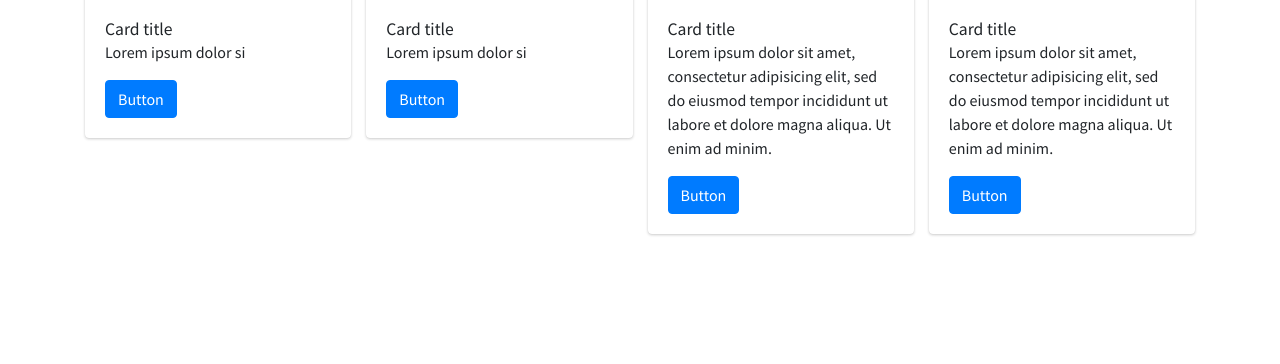
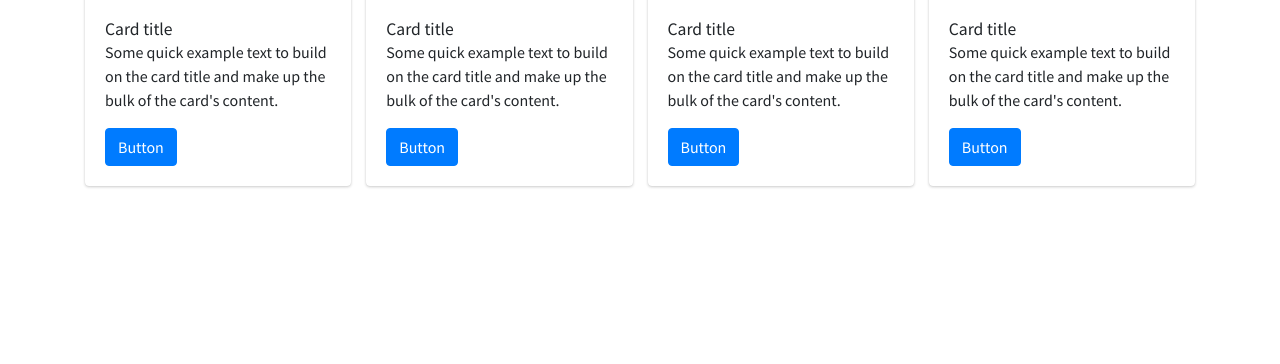
Before and after one commit to ChickenKatzu/ci-tugas-akhir, a CodeIgniter app: page /ci-tugas-akhir-kos/ in a window 1280 px wide. Shown: the part 841-1205 px from the top of the page. Run offline with CodeIgniter, Linux system fonts and the light colour scheme; some libraries are stand-ins or nearby versions.

Commit message:
restore commit

```diff
--- a/application/views/home/index.php
+++ b/application/views/home/index.php
@@ -101,7 +101,8 @@
             src="https://mdbootstrap.com/img/Photos/Horizontal/City/4-col/img%20(60).jpg" alt="Card image cap">
           <div class="card-body">
             <h4 class="card-title">Card title</h4>
-            <p class="card-text">Lorem ipsum dolor si</p>
+            <p class="card-text">Some quick example text to build on the card title and make up the bulk of the
+              card's content.</p>
             <a class="btn btn-primary">Button</a>
           </div>
         </div>
@@ -113,7 +114,8 @@
             src="https://mdbootstrap.com/img/Photos/Horizontal/City/4-col/img%20(60).jpg" alt="Card image cap">
           <div class="card-body">
             <h4 class="card-title">Card title</h4>
-            <p class="card-text">Lorem ipsum dolor si</p>
+            <p class="card-text">Some quick example text to build on the card title and make up the bulk of the
+              card's content.</p>
             <a class="btn btn-primary">Button</a>
           </div>
         </div>
@@ -125,8 +127,8 @@
             src="https://mdbootstrap.com/img/Photos/Horizontal/City/4-col/img%20(60).jpg" alt="Card image cap">
           <div class="card-body">
             <h4 class="card-title">Card title</h4>
-            <p class="card-text">Lorem ipsum dolor sit amet, consectetur adipisicing elit, sed do eiusmod
-            tempor incididunt ut labore et dolore magna aliqua. Ut enim ad minim.</p>
+            <p class="card-text">Some quick example text to build on the card title and make up the bulk of the
+              card's content.</p>
             <a class="btn btn-primary">Button</a>
           </div>
         </div>
@@ -138,8 +140,8 @@
             src="https://mdbootstrap.com/img/Photos/Horizontal/City/4-col/img%20(60).jpg" alt="Card image cap">
           <div class="card-body">
             <h4 class="card-title">Card title</h4>
-            <p class="card-text">Lorem ipsum dolor sit amet, consectetur adipisicing elit, sed do eiusmod
-            tempor incididunt ut labore et dolore magna aliqua. Ut enim ad minim.</p>
+            <p class="card-text">Some quick example text to build on the card title and make up the bulk of the
+              card's content.</p>
             <a class="btn btn-primary">Button</a>
           </div>
         </div>
@@ -157,8 +159,8 @@
             src="https://mdbootstrap.com/img/Photos/Horizontal/City/4-col/img%20(60).jpg" alt="Card image cap">
           <div class="card-body">
             <h4 class="card-title">Card title</h4>
-            <p class="card-text">Lorem ipsum dolor sit amet, consectetur adipisicing elit, sed do eiusmod
-            tempor incididunt ut labore et dolore magna aliqua. Ut enim ad minim.</p>
+            <p class="card-text">Some quick example text to build on the card title and make up the bulk of the
+              card's content.</p>
             <a class="btn btn-primary">Button</a>
           </div>
         </div>
@@ -170,8 +172,8 @@
             src="https://mdbootstrap.com/img/Photos/Horizontal/City/4-col/img%20(47).jpg" alt="Card image cap">
           <div class="card-body">
             <h4 class="card-title">Card title</h4>
-            <p class="card-text">Lorem ipsum dolor sit amet, consectetur adipisicing elit, sed do eiusmod
-            tempor incididunt ut labore et dolore magna aliqua. Ut enim ad minim.</p>
+            <p class="card-text">Some quick example text to build on the card title and make up the bulk of the
+              card's content.</p>
             <a class="btn btn-primary">Button</a>
           </div>
         </div>
@@ -183,8 +185,8 @@
             src="https://mdbootstrap.com/img/Photos/Horizontal/City/4-col/img%20(48).jpg" alt="Card image cap">
           <div class="card-body">
             <h4 class="card-title">Card title</h4>
-            <p class="card-text">Lorem ipsum dolor sit amet, consectetur adipisicing elit, sed do eiusmod
-            tempor incididunt ut labore et dolore magna aliqua. Ut enim ad minim.</p>
+            <p class="card-text">Some quick example text to build on the card title and make up the bulk of the
+              card's content.</p>
             <a class="btn btn-primary">Button</a>
           </div>
         </div>
@@ -196,8 +198,8 @@
             src="https://mdbootstrap.com/img/Photos/Horizontal/City/4-col/img%20(47).jpg" alt="Card image cap">
           <div class="card-body">
             <h4 class="card-title">Card title</h4>
-            <p class="card-text">Lorem ipsum dolor sit amet, consectetur adipisicing elit, sed do eiusmod
-            tempor incididunt ut labore et dolore magna aliqua. Ut enim ad minim.</p>
+            <p class="card-text">Some quick example text to build on the card title and make up the bulk of the
+              card's content.</p>
             <a class="btn btn-primary">Button</a>
           </div>
         </div>
```
